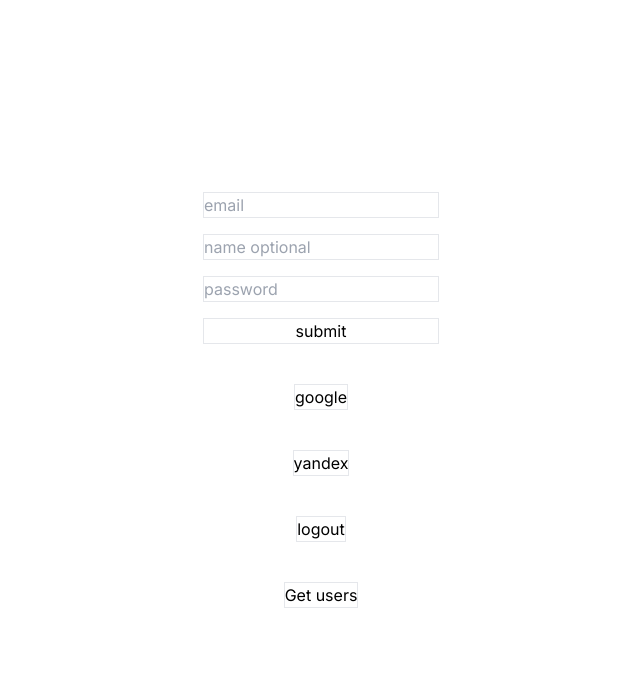
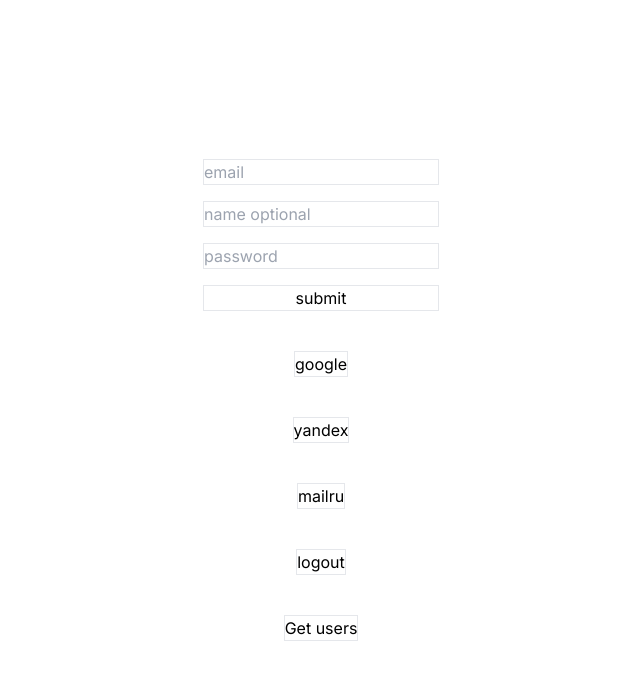
Before and after one commit to NikMrVolk/next-furniture_store_aleksandrin, a Next.js app: page / in a window 1280 px wide. Shown: the top 680 px of the page, without its empty margins (319-959 px from the left). Built offline with nearby package versions, Linux system fonts and the light colour scheme; no server answers.

Commit message:
oauth mailru

```diff
--- a/src/auth-test/Main.tsx
+++ b/src/auth-test/Main.tsx
@@ -30,7 +30,7 @@ export default function Main() {
         const top = window.screen.height / 2 - height / 2
 
         const popup = window.open(
-            `http://localhost:4000/api/auth/${provider}`,
+            `http://localhost:4000/api/oauth2/${provider}`,
             'oAuth',
             `height=${height}, width=${width}, top=${top}, left=${left}`,
         )
@@ -118,6 +118,14 @@ export default function Main() {
             >
                 yandex
             </button>
+            <button
+                className="border"
+                onClick={() => {
+                    handleWindowOpen(Providers.MAILRU)
+                }}
+            >
+                mailru
+            </button>
             <div className="flex flex-col">
                 {data?.name}
                 <button
--- a/src/shared/api/api.types.ts
+++ b/src/shared/api/api.types.ts
@@ -6,4 +6,5 @@ export enum EnumTokens {
 export enum Providers {
     GOOGLE = 'google',
     YANDEX = 'yandex',
+    MAILRU = 'mailru',
 }
--- a/src/shared/api/auth.service.ts
+++ b/src/shared/api/auth.service.ts
@@ -63,7 +63,7 @@ export const authService = {
         surname: string | null
         phone: string | null
     }) {
-        const response = await axiosClassic.get<IAuthResponse>(`/auth/${provider}/success`, {
+        const response = await axiosClassic.get<IAuthResponse>(`/oauth2/${provider}/success`, {
             params: { token, name, surname, phone },
         })
 
```
